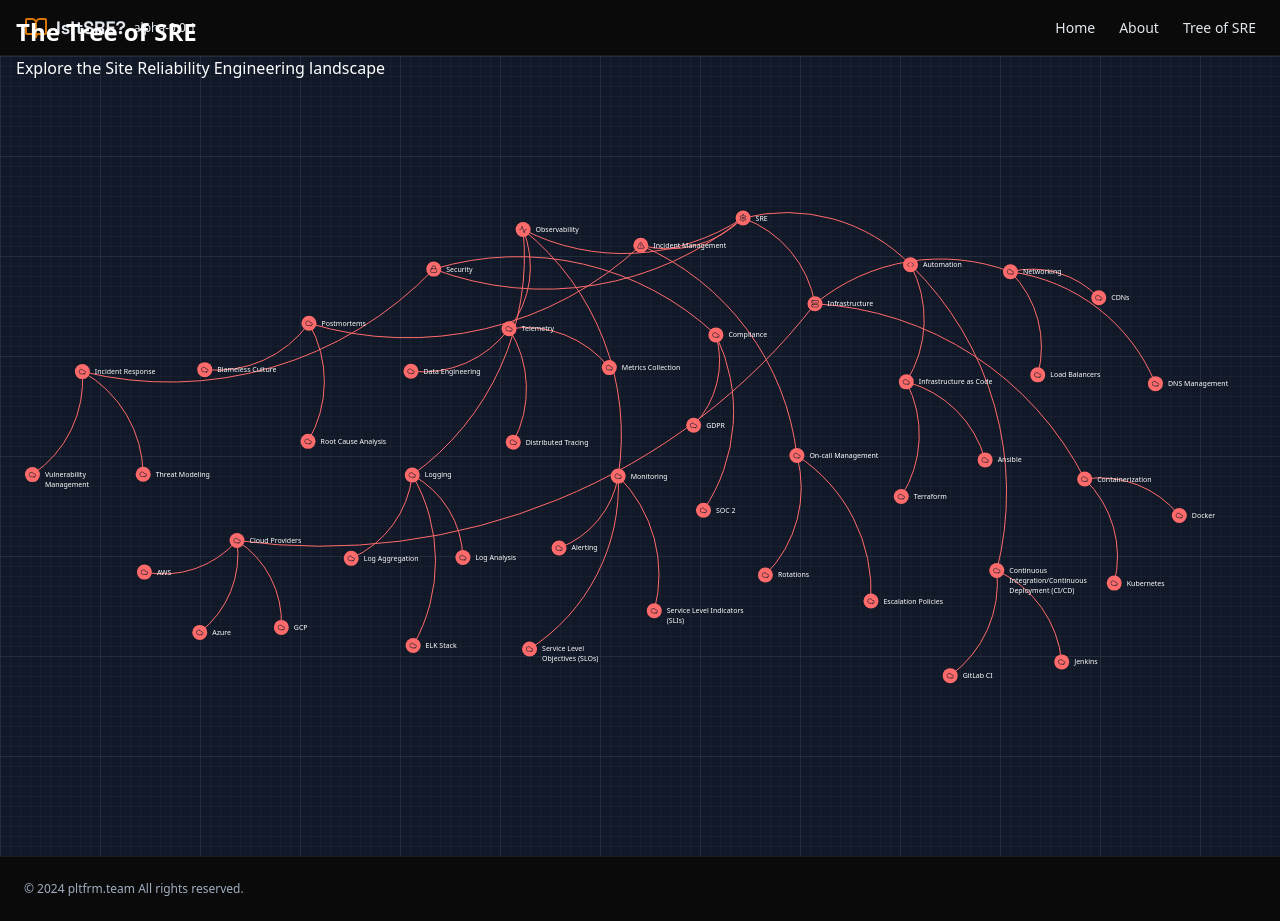
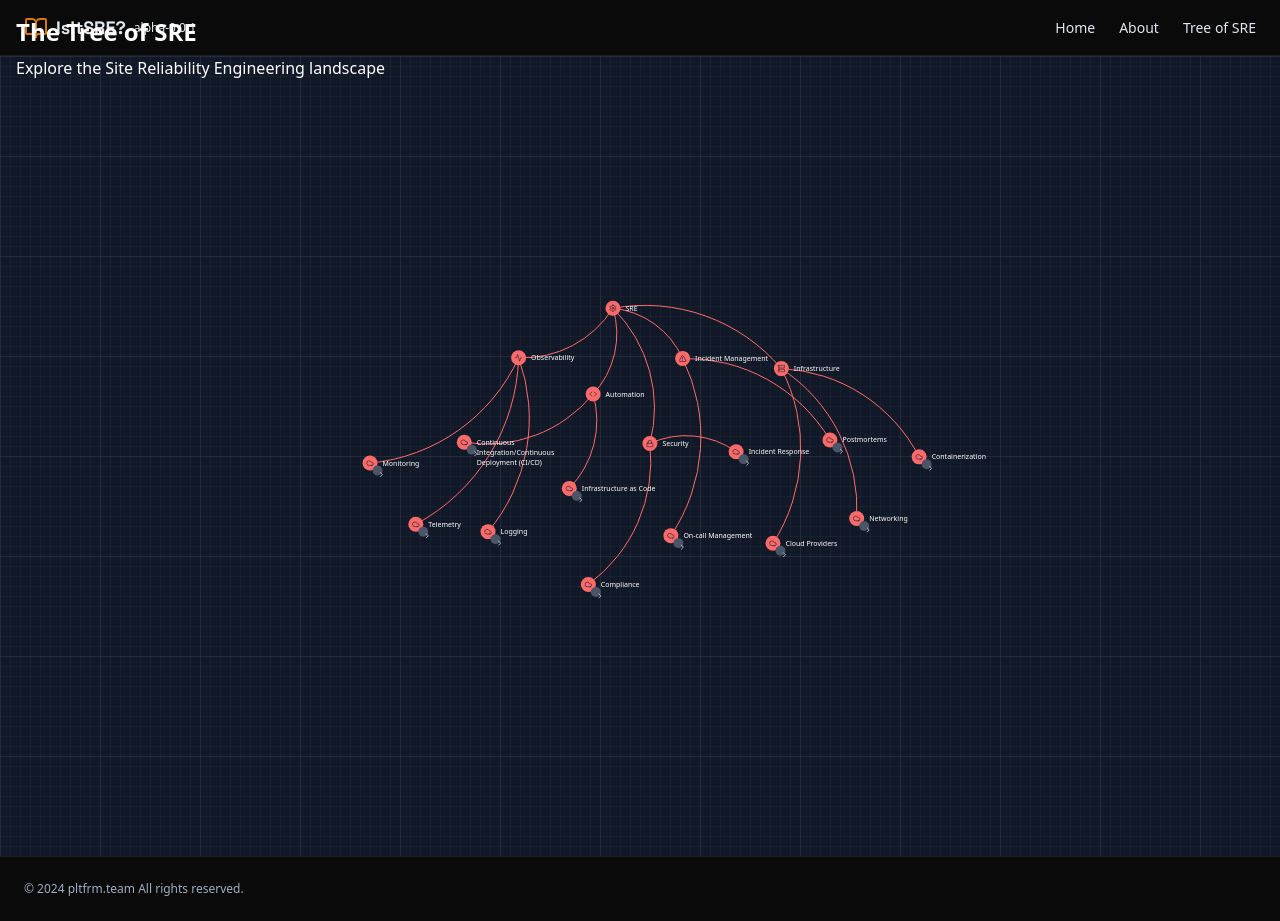
Before and after one commit to TheOpenTrustee/isitsre.com, a Next.js app: page /isitsre.com/tree in a window 1280 px wide. Built offline with nearby package versions, Linux system fonts and the light colour scheme.

Commit message:
chore: snapshot hidden nodes tree version

```diff
--- a/src/app/tree/page.tsx
+++ b/src/app/tree/page.tsx
@@ -1,18 +1,20 @@
 'use client'
 
 import React, { useState, useCallback, useEffect, useRef } from 'react'
-import { Activity, AlertTriangle, Cloud, Code, Lock, Server, Settings } from 'lucide-react'
+import { Activity, AlertTriangle, Cloud, Code, Lock, Server, Settings, ChevronRight } from 'lucide-react'
 import * as d3 from 'd3'
 
 interface TreeNode extends d3.SimulationNodeDatum {
   id: string
   name: string
   children?: TreeNode[]
+  _children?: TreeNode[]
   x?: number
   y?: number
   labelWidth?: number
   labelHeight?: number
   depth?: number
+  parent?: TreeNode
 }
 
 const treeData: TreeNode = {
@@ -203,13 +205,13 @@ const getTextWidth = (text: string) => {
   return 0
 }
 
-const TreeNode: React.FC<{ node: TreeNode }> = ({ node }) => {
+const TreeNode: React.FC<{ node: TreeNode; onNodeClick: (node: TreeNode) => void }> = ({ node, onNodeClick }) => {
   const IconComponent = getNodeIcon(node.name)
   const lines = wrapText(node.name, 150)
   const lineHeight = 20
 
   return (
-    <g transform={`translate(${node.x},${node.y})`}>
+    <g transform={`translate(${node.x},${node.y})`} onClick={() => onNodeClick(node)} style={{ cursor: 'pointer' }}>
       <circle r={15} fill="#FF6B6B" />
       <foreignObject width={20} height={20} x={-10} y={-10}>
         <div className="flex items-center justify-center w-full h-full">
@@ -221,6 +223,12 @@ const TreeNode: React.FC<{ node: TreeNode }> = ({ node }) => {
           {line}
         </text>
       ))}
+      {node._children && (
+        <g transform="translate(15, 15)">
+          <circle r={10} fill="#4A5568" />
+          <ChevronRight size={16} color="white" style={{ transform: 'translate(-8px, -8px)' }} />
+        </g>
+      )}
     </g>
   )
 }
@@ -256,6 +264,71 @@ export default function Component() {
   const [dragStart, setDragStart] = useState({ x: 0, y: 0 })
   const [dimensions, setDimensions] = useState({ width: 0, height: 0 })
 
+  const processTree = useCallback((node: TreeNode, depth: number = 0, parent: TreeNode | null = null) => {
+    node.depth = depth
+    node.parent = parent || undefined
+
+    if (depth >= 2 && node.children) {
+      node._children = node.children
+      node.children = undefined
+    }
+
+    if (node.children) {
+      node.children.forEach(child => processTree(child, depth + 1, node))
+    }
+  }, [])
+
+  const flattenTree = useCallback((node: TreeNode, nodes: TreeNode[] = [], links: { source: string; target: string }[] = []) => {
+    nodes.push(node)
+    if (node.children) {
+      node.children.forEach(child => {
+        links.push({ source: node.id, target: child.id })
+        flattenTree(child, nodes, links)
+      })
+    }
+    return { nodes, links }
+  }, [])
+
+  const updateGraph = useCallback(() => {
+    const { nodes: flatNodes, links: flatLinks } = flattenTree(treeData)
+
+    flatNodes.forEach(node => {
+      const lines = wrapText(node.name, 150)
+      node.labelWidth = Math.max(...lines.map(line => getTextWidth(line))) + 30
+      node.labelHeight = lines.length * 20 + 10
+    })
+
+    setNodes(flatNodes)
+    setLinks(flatLinks)
+
+    const simulation = d3.forceSimulation(flatNodes)
+      .force("link", d3.forceLink(flatLinks).id((d: any) => d.id).distance(200))
+      .force("charge", d3.forceManyBody().strength(-1000))
+      .force("center", d3.forceCenter(0, 0))
+      .force("collision", d3.forceCollide().radius((d: TreeNode) => Math.max(d.labelWidth || 0, d.labelHeight || 0) / 2 + 30))
+      .force("x", d3.forceX().strength(0.1))
+      .force("y", d3.forceY().strength(0.1))
+
+    simulation.force("depth", (alpha: number) => {
+      flatNodes.forEach(node => {
+        if (node.depth !== undefined) {
+          node.y = (node.y || 0) + (node.depth * 200 - (node.y || 0)) * alpha
+        }
+      })
+    })
+
+    simulation.on("tick", () => {
+      setNodes([...flatNodes])
+    })
+
+    return () => simulation.stop()
+  }, [flattenTree])
+
+  useEffect(() => {
+    processTree(treeData)
+    updateGraph()
+  }, [processTree, updateGraph])
+
   useEffect(() => {
     const updateDimensions = () => {
       if (containerRef.current) {
@@ -272,53 +345,16 @@ export default function Component() {
     return () => window.removeEventListener('resize', updateDimensions)
   }, [])
 
-  useEffect(() => {
-    const flattenTree = (node: TreeNode, nodes: TreeNode[] = [], links: { source: string; target: string }[] = [], depth = 0) => {
-      node.depth = depth
-      nodes.push(node)
-      if (node.children) {
-        node.children.forEach(child => {
-          links.push({ source: node.id, target: child.id })
-          flattenTree(child, nodes, links, depth + 1)
-        })
-      }
-      return { nodes, links }
+  const handleNodeClick = useCallback((clickedNode: TreeNode) => {
+    if (clickedNode._children) {
+      clickedNode.children = clickedNode._children
+      clickedNode._children = undefined
+    } else if (clickedNode.children) {
+      clickedNode._children = clickedNode.children
+      clickedNode.children = undefined
     }
-
-    const { nodes: flatNodes, links: flatLinks } = flattenTree(treeData)
-
-    flatNodes.forEach(node => {
-      const lines = wrapText(node.name, 150)
-      node.labelWidth = Math.max(...lines.map(line => getTextWidth(line))) + 30
-      node.labelHeight = lines.length * 20 + 10
-    })
-
-    setNodes(flatNodes)
-    setLinks(flatLinks)
-
-    const simulation = d3.forceSimulation(flatNodes)
-      .force("link", d3.forceLink(flatLinks).id((d: any) => d.id).distance(20))
-      .force("charge", d3.forceManyBody().strength(-2500))
-      .force("center", d3.forceCenter(0, 0))
-      .force("collision", d3.forceCollide().radius((d: TreeNode) => Math.max(d.labelWidth || 0, d.labelHeight || 0) / 2 + 50))
-      .force("x", d3.forceX().strength(0.1))
-      .force("y", d3.forceY().strength(0.1))
-
-    // Custom force to separate nodes based on their depth
-    simulation.force("depth", (alpha: number) => {
-      flatNodes.forEach(node => {
-        if (node.depth !== undefined) {
-          node.y = (node.y || 0) + (node.depth * 200 - (node.y || 0)) * alpha
-        }
-      })
-    })
-
-    simulation.on("tick", () => {
-      setNodes([...flatNodes])
-    })
-
-    return () => simulation.stop()
-  }, [])
+    updateGraph()
+  }, [updateGraph])
 
   const handleWheel = useCallback((event: React.WheelEvent) => {
     event.preventDefault()
@@ -373,12 +409,13 @@ export default function Component() {
           </pattern>
         </defs>
         <rect width="100%" height="100%" fill="url(#grid)" />
+
         <g transform={`translate(${translate.x + dimensions.width / 2},${translate.y + dimensions.height / 2}) scale(${scale})`}>
           {links.map((link, index) => (
             <LinkCurve key={index} link={link} />
           ))}
           {nodes.map(node => (
-            <TreeNode key={node.id} node={node} />
+            <TreeNode key={node.id} node={node} onNodeClick={handleNodeClick} />
           ))}
         </g>
       </svg>
```
